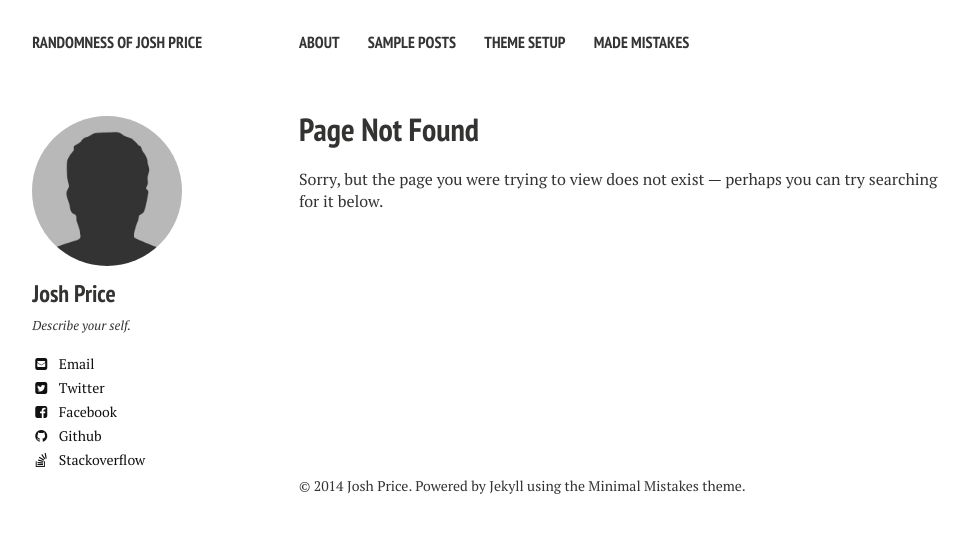
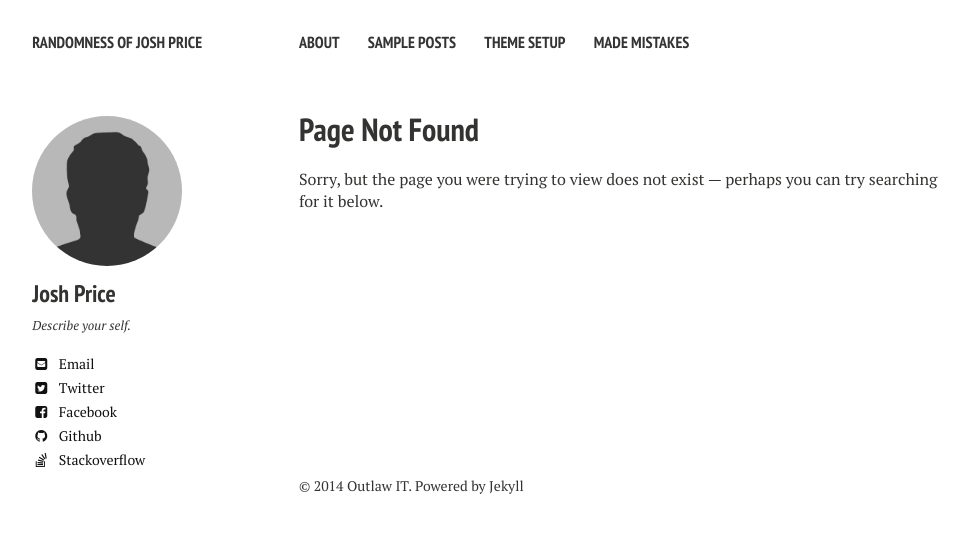
Before and after one commit to jprice/jprice.github.io, a Jekyll site: the page built from 404.md, in a window 1280 px wide. Shown: the top 533 px of the page, without its empty margins (21-990 px from the left). Built offline with Jekyll 4.4.1, drawn with Linux system fonts in a browser that asks for light colours; nearby versions of some CDN libraries.

Commit message:
trying something

```diff
--- a/_config.yml
+++ b/_config.yml
@@ -30,7 +30,7 @@
   avatar: bio-photo.jpg
   bio: "Describe your self."
   email: josh@joshprice.net
-  disqus-shortname: jpric3
+  disqus-shortname: randomnessofjoshprice
   twitter: jpric3
   facebook: jpric3
   google:
--- a/_includes/_footer.html
+++ b/_includes/_footer.html
@@ -12,4 +12,4 @@
 </div><!-- /.google-ads -->
 {% endif %}
 
-<span>&copy; {{ site.time | date: '%Y' }} {{ site.owner.name }}. Powered by <a href="http://jekyllrb.com" rel="nofollow">Jekyll</a> using the <a href="http://mademistakes.com/minimal-mistakes/" rel="nofollow">Minimal Mistakes</a> theme.</span>
+<span>&copy; {{ site.time | date: '%Y' }} Outlaw IT. Powered by <a href="http://jekyllrb.com" rel="nofollow">Jekyll</a></span>
```
